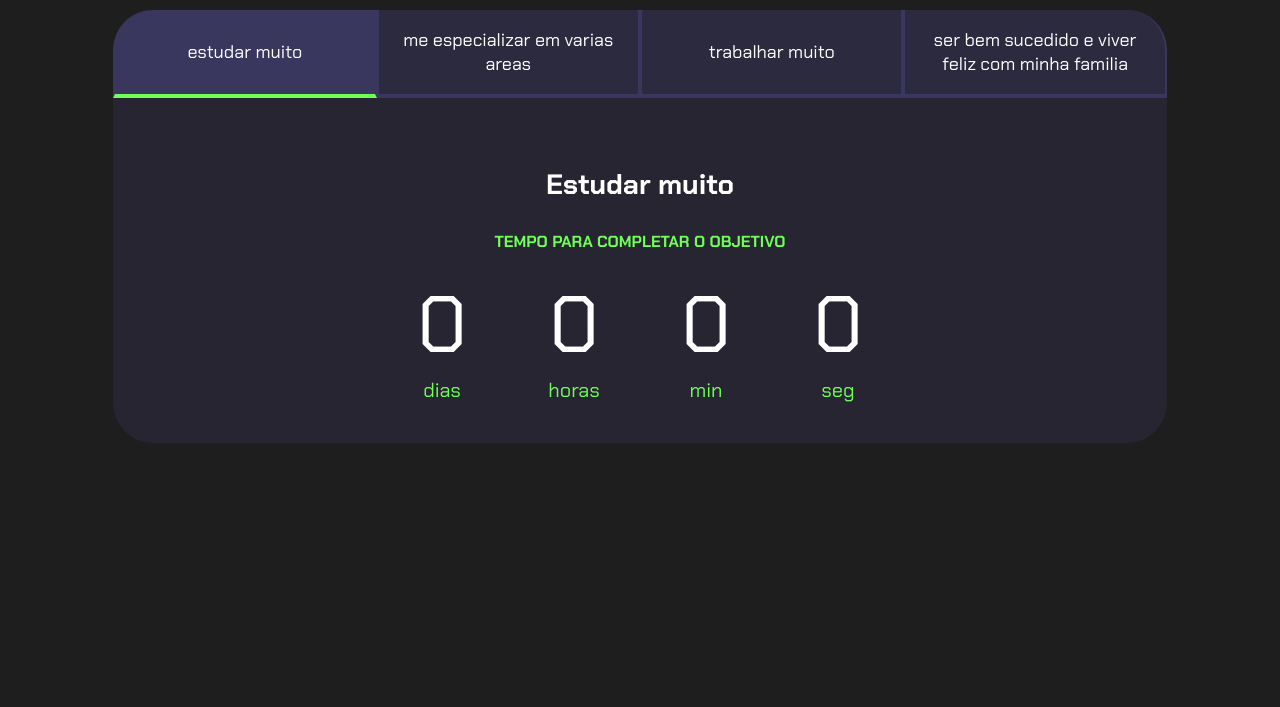
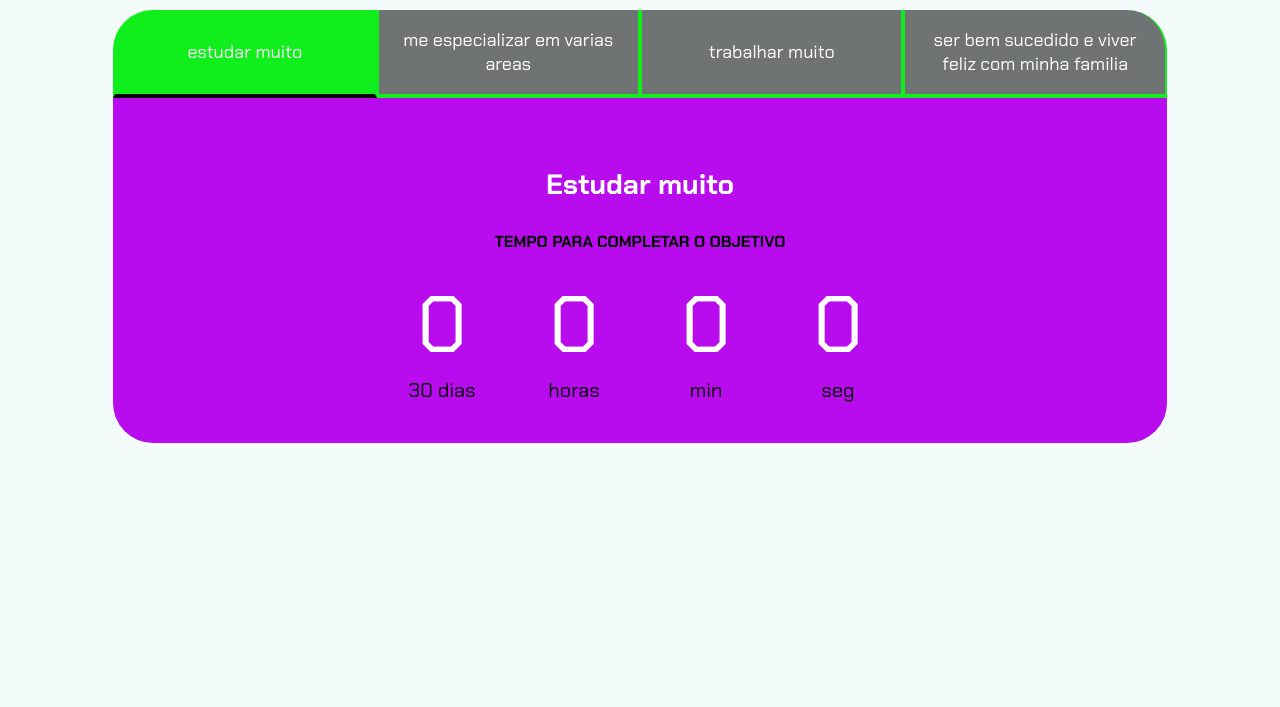
Before and after one commit to dadpool021/metas, a plain HTML site: page index.html in a window 1280 px wide. Shown: the part 93-800 px from the top of the page. Drawn offline with Linux system fonts and the light colour scheme.

Commit message:
Add files via upload

```diff
--- a/index.html
+++ b/index.html
@@ -25,7 +25,7 @@
                     <div class="contador">
                         <div class="contador-digito">
                             <p class="contador-digito-numero" id="dias0"></p>
-                            <p class="contador-digito-texto">dias</p>
+                            <p class="contador-digito-texto">30 dias</p>
                         </div>
                         <div class="contador-digito">
                             <p class="contador-digito-numero" id="horas0"></p>
@@ -61,6 +61,10 @@
                             <p class="contador-digito-numero" id="seg1"></p>
                             <p class="contador-digito-texto">seg</p>
                         </div>
+                        Name
+                        Latest commit
+                        ￼
+                        dadp
                     </div>
                 </div>
                 <div class="aba-conteudo">
--- a/style.css
+++ b/style.css
@@ -1,12 +1,12 @@
 @import url('https://fonts.googleapis.com/css2?family=Chakra+Petch:wght@400;700&display=swap');
 
 :root {
-    --cor-de-fundo: #1E1E1E;
-    --verde: #6FFF57;
+    --cor-de-fundo: #f4fcfb;
+    --verde: #000000;
     --branco: #FFFFFF;
-    --botao-ativo: #3A375E;
-    --botao-inativo: rgba(58, 55, 94, 0.5);
-    --texto-fundo: rgba(58, 55, 94, 0.3);
+    --botao-ativo: #10ee1b;
+    --botao-inativo: rgba(0, 0, 0, 0.541);
+    --texto-fundo: rgba(184, 9, 238, 0.986);
 }
 
 body {
```
